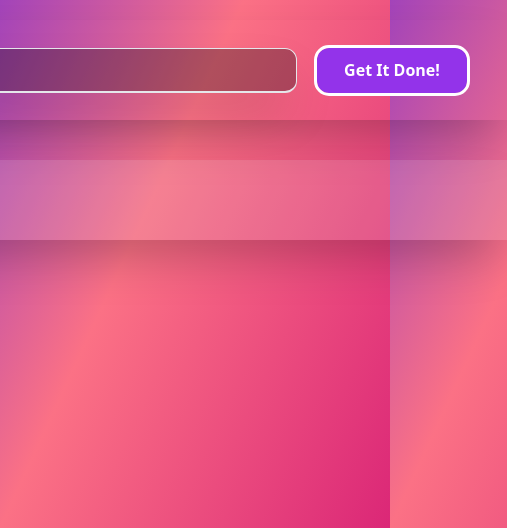
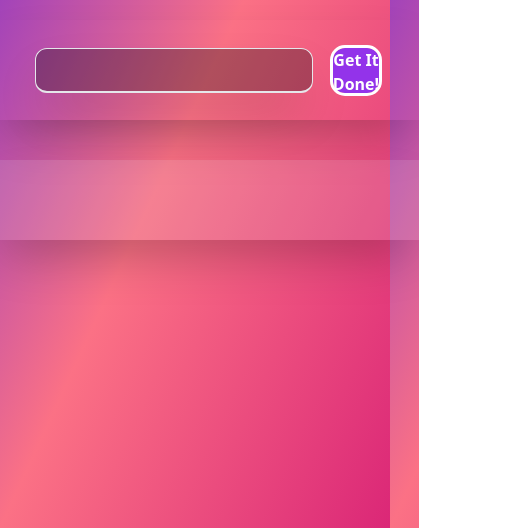
Before and after one commit to Komalint/Task_planner, a website: page index.html in a window 390 px wide. Shown: the part 316-844 px from the top of the page, 507 px wide, since content can reach past the window. Drawn offline with Linux system fonts and the light colour scheme.

Commit message:
device compatibilty changes

```diff
--- a/index.html
+++ b/index.html
@@ -13,9 +13,9 @@
     <form>
         <div class=" flex justify-center bg-transparent items-center  gap-5  border-sky-100 shadow-2xl h-[100px] py-9 px-10">
 
-            <input id="inputVal"  type="text" class="bg-black bg-opacity-30 w-[350px] lg:w-[450px] text-[18px] h-[45px] text-gray-50 font-sans font-light border-[0.2px] border-b-2 shadow-2xl  rounded-xl px-2">
+            <input id="inputVal"  type="text" class="bg-black bg-opacity-30 w-[250px] lg:w-[450px] text-[18px] h-[45px] text-gray-50 font-sans font-light border-[0.2px] border-b-2 shadow-2xl  rounded-xl px-2">
 
-            <button id="addBtn" class=" bg-purple-600 text-white font-semibold w-[150px] rounded-xl h-[45px] hover:border-2 transition-all ease-in-out hover:bg-[#8622e4] outline  ">Get It Done!</button>
+            <button id="addBtn" class=" bg-purple-600 text-white font-semibold w-20 md:w-[150px] rounded-xl h-[45px] hover:border-2 transition-all ease-in-out hover:bg-[#8622e4] outline  ">Get It Done!</button>
         </div>
 
         <div id="todolist" class="todo-list-elem bg-gray-300 bg-opacity-15 shadow-2xl leading-15 font-sans grid grid-cols-1 gap-6 p-10 text-lg text-white min-w-min mt-10 mb-16 ">
```
